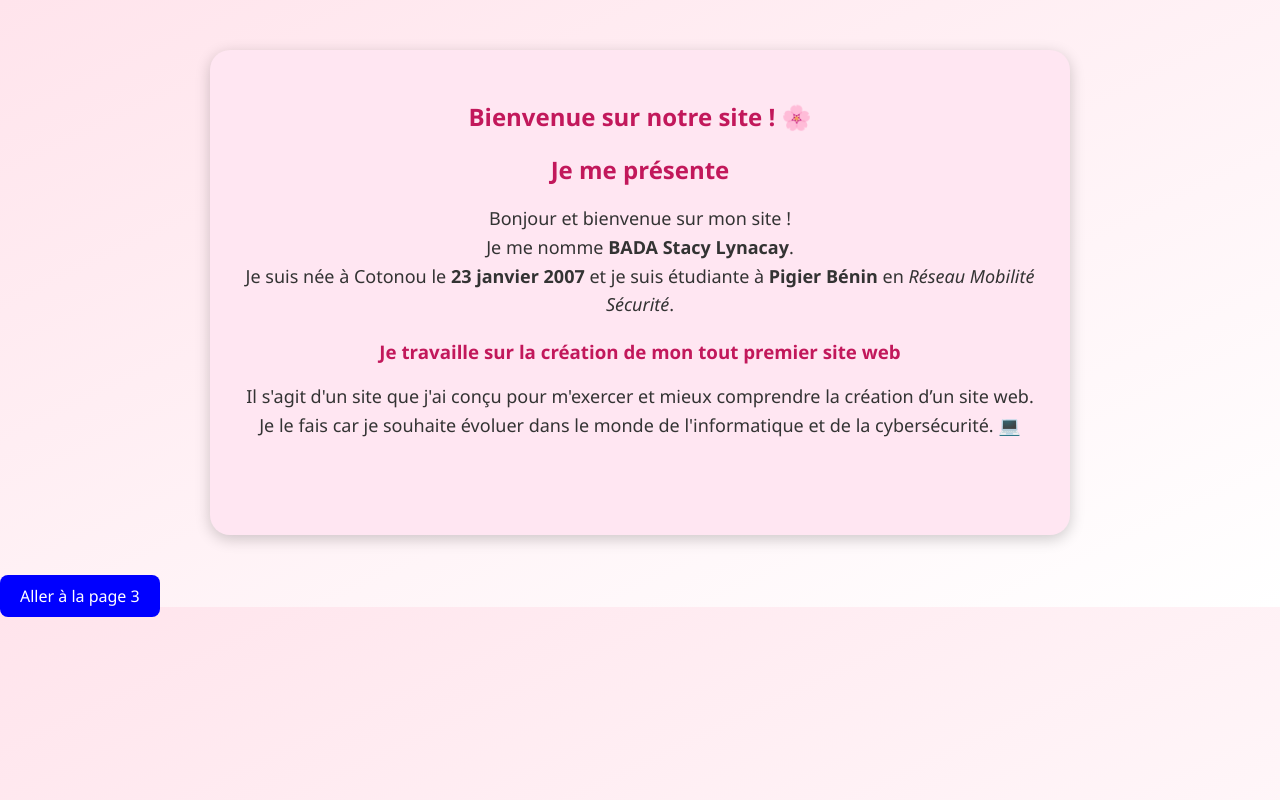
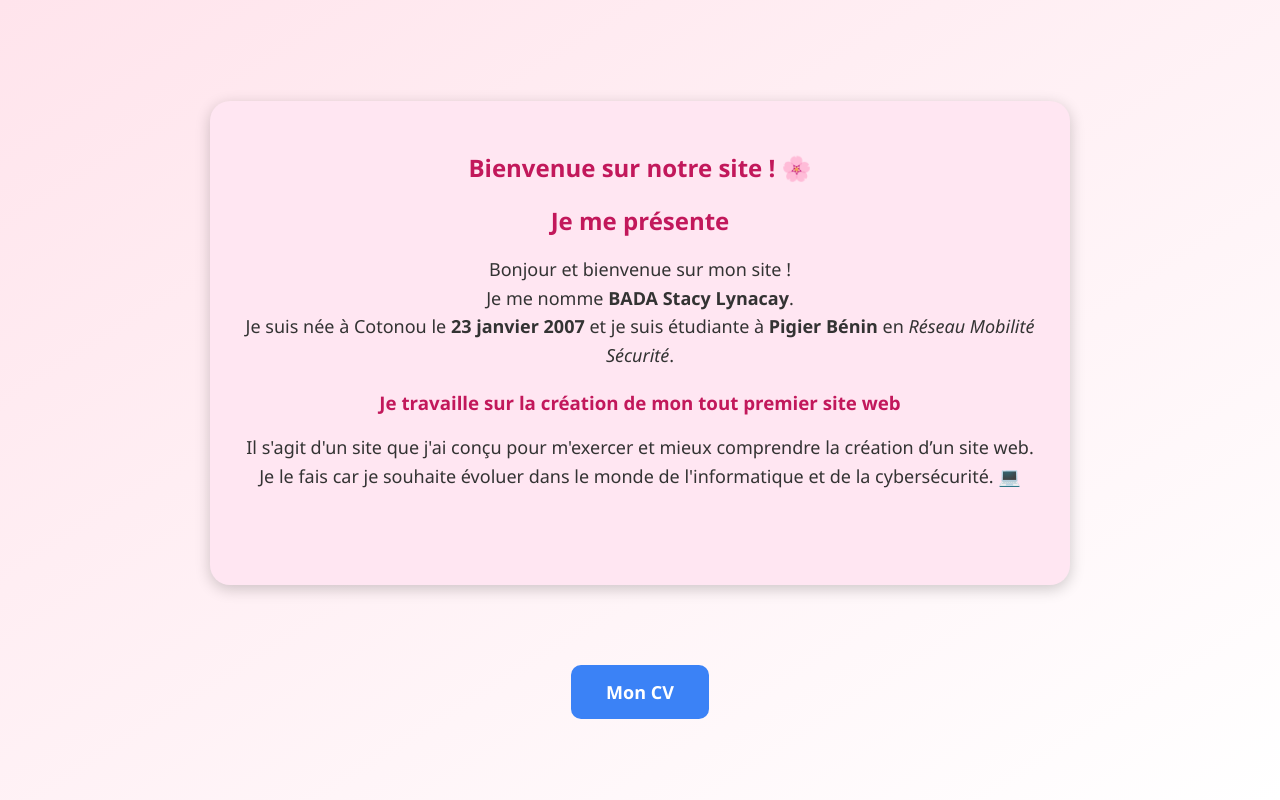
Before and after one commit to stxhub-pdg/Mon-site-web, a plain HTML site: page Page1.html in a window 1280 px wide. Drawn offline with Linux system fonts and the light colour scheme.

Commit message:
Update Page1.html
ajout3

```diff
--- a/Page1.html
+++ b/Page1.html
@@ -14,6 +14,11 @@ body {
   margin: 0;
   padding: 0;
   overflow-x: hidden;
+  display: flex;
+  flex-direction: column;
+  align-items: center;
+  justify-content: center;
+  min-height: 100vh;
 }
 
 /* --- Conteneur principal --- */
@@ -49,6 +54,26 @@ p {
   transform: scale(1.02);
   box-shadow: 0 8px 25px rgba(0,0,0,0.3);
   transition: all 0.3s ease;
+}
+
+/* --- Bouton CV --- */
+a.cv-button {
+  display: inline-block;
+  margin: 30px auto;
+  padding: 15px 35px;
+  font-size: 18px;
+  color: white;
+  background-color: #3b82f6; /* bleu */
+  border-radius: 10px;
+  text-decoration: none;
+  font-weight: bold;
+  transition: transform 0.3s ease, box-shadow 0.3s ease;
+  position: relative;
+}
+
+a.cv-button:hover {
+  transform: scale(1.1);
+  box-shadow: 0 8px 20px rgba(59,130,246,0.6);
 }
 
 /* --- Animation d’apparition (diaporama) --- */
@@ -110,11 +135,8 @@ section:nth-child(4) {animation-delay: 6s;}
   </section>
 </div>
 
-  <a href="page3.html" style="color: white; background-color: blue; padding: 10px 20px; border-radius: 8px; text-decoration: none;">
-  Aller à la page 3
-</a>
-
+<!-- Bouton vers le CV -->
+<a href="page3.html" class="cv-button">Mon CV</a>
 
 </body>
-
 </html>
```
